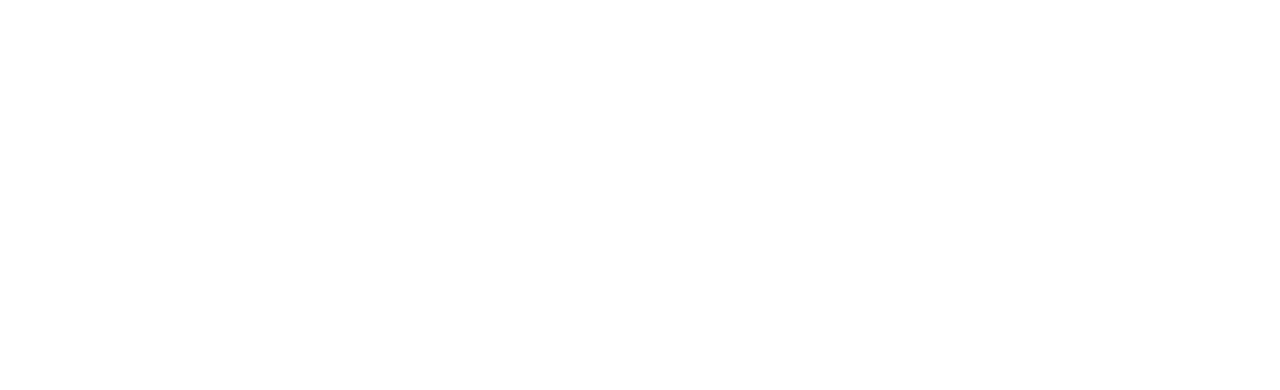
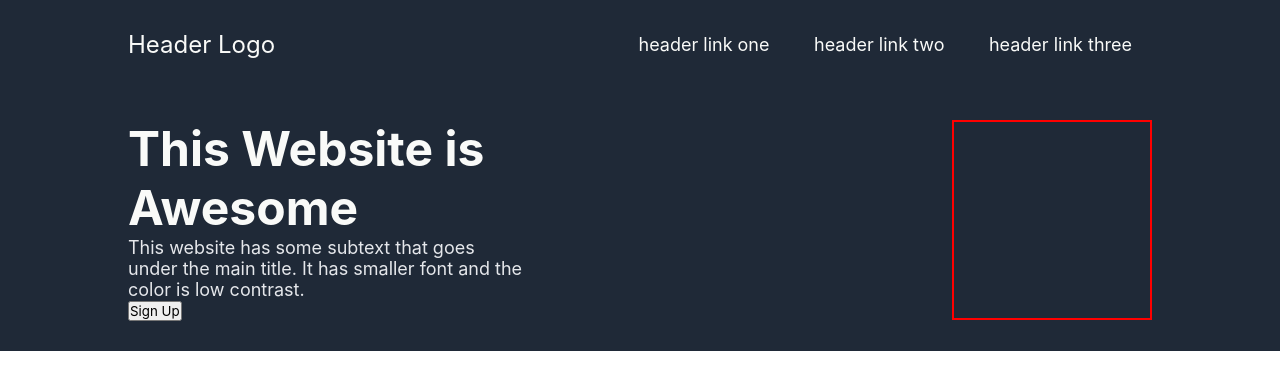
Before and after one commit to abandonedwaffle/landingpage, a plain HTML site: page index.html in a window 1280 px wide. Drawn offline with Linux system fonts and the light colour scheme.

Commit message:
made header and mid section

```diff
--- a/index.html
+++ b/index.html
@@ -8,6 +8,27 @@
     <link rel="stylesheet" href="style.css">
 </head>
 <body>
-    <div></div>
+    <header>
+        <div class="header_text">Header Logo</div>
+        <nav>
+            <ul class="nav__links">
+                <li><a href="#">header link one</a></li>
+                <li><a href="#">header link two</a></li>
+                <li><a href="#">header link three</a></li>
+            </ul>
+        </nav>
+    </header>
+    <section class="mid__section">
+        <div class="mid_flex_container">
+                <div class="container_one">
+                    <p class="title_main_text">This Website is Awesome</p>
+                    <p class="title_secondary_text">This website has some subtext that goes under the main title. It has smaller font and the color is low contrast.</p>
+                    <button class="mid_section_button">Sign Up</button>
+                </div>
+                <div class="container_two">
+
+                </div>
+        </div>
+    </section>
 </body>
 </html>
--- a/style.css
+++ b/style.css
@@ -0,0 +1,65 @@
+* {
+    box-sizing: border-box;
+    margin: 0;
+    padding: 0;
+    font-family: -apple-system, BlinkMacSystemFont, 'Segoe UI', Roboto, Oxygen, Ubuntu, Cantarell, 'Open Sans', 'Helvetica Neue', sans-serif;
+}
+
+
+a, li{
+    text-decoration: none;
+    list-style-type: none;
+    color:  #F9FAF8;
+    font-size: 18px;
+
+}
+
+ /* Header CSS  */
+
+header {
+    display: flex;
+    justify-content: space-between;
+    align-items: center;
+    padding: 30px 10%;
+    background-color: #1F2937;
+}
+
+.header_text {
+    font-size: 24px;
+    color: #F9FAF8;
+}
+
+/* Nav Links CSS */
+.nav__links li {
+    display: inline-block;
+    padding: 0 20px;
+}
+
+/* Mid Section */
+.mid__section {
+    background-color: #1F2937;
+}
+.mid_flex_container {
+    display: flex;
+    justify-content: space-between;
+    padding: 30px 10%;
+    align-items: center;
+}
+.container_one {
+    width: 400px;
+    height: auto;
+}
+.container_two {
+    width: 200px;
+    height: 200px;
+    border: 2px solid red;
+}
+.title_main_text {
+    color: #F9FAF8;
+    font-size: 48px;
+    font-weight: bold;
+}
+.title_secondary_text {
+    font-size: 18px;
+    color: #E5E7EB;
+}
```
